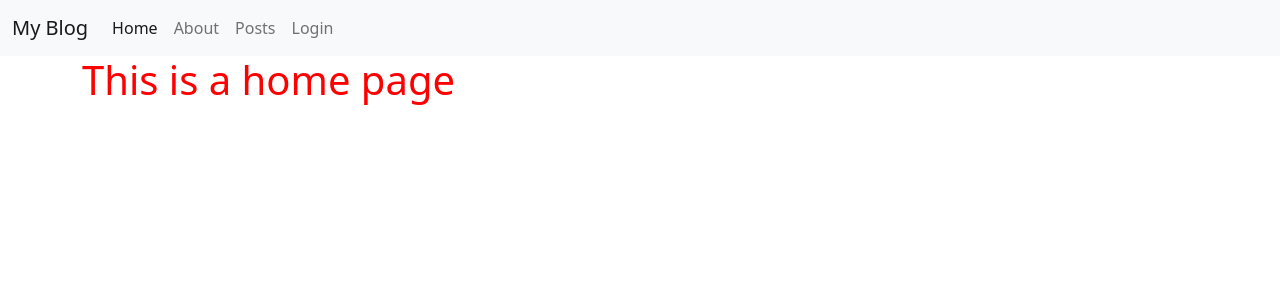
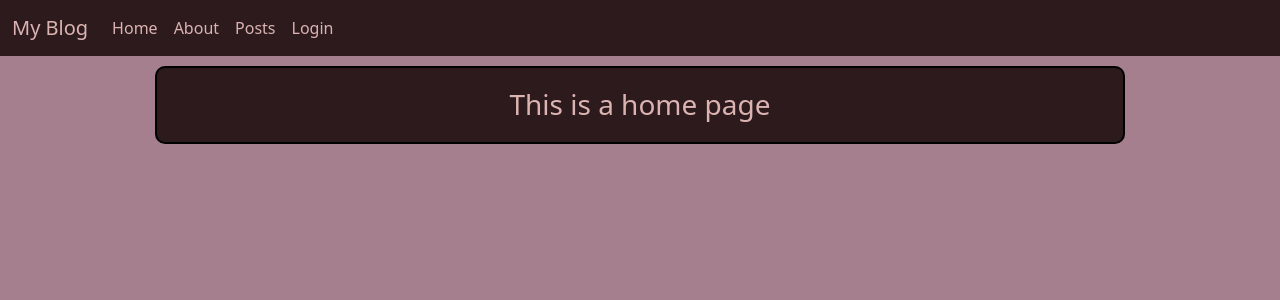
Before and after one commit to meganpaquin/FSDI_112-Blog, a Django app: page / in a window 1280 px wide. Shown: the top 300 px of the page. Run offline with Django 4.2, Linux system fonts and the light colour scheme.

Commit message:
add styles, add whitenoise, add heroku, add security

```diff
--- a/static/css/base.css
+++ b/static/css/base.css
@@ -1,3 +1,91 @@
 h1{
-    color: red;
+    text-align: center;
+    background-color: #2C1A1D;
+    color:  #DBB3B1;
+    font-size: 28px;
+    margin: 10px auto;
+    padding: 20px;
+    width: 87%;
+    border: 2px solid black;
+    border-radius: 10px;
+
 }
+
+.card{
+    width: 300px;
+    margin: 10px auto;
+    text-align: left;
+}
+
+.list-container{
+    display: flex;
+    flex-direction: row;
+    flex-wrap: wrap;
+    justify-content: space-evenly;
+    width: 90%;
+    text-align: center;
+    margin: 0 auto;
+}
+
+.navbar{
+    background-color: #2C1A1D !important;
+    color: #DBB3B1 !important;
+}
+
+.nav-link, .navbar-brand, .nav-link.active{
+    color: #DBB3B1 !important;
+}
+
+.nav-link:hover, .navbar-brand:hover, .nav-link.active:hover{
+    color: #DBB3B1 !important;
+    font-weight: bold;
+}
+
+body{
+    background-color: #A67F8E;
+}
+
+.card-title a{
+    color: #2C1A1D;
+    text-decoration: none;
+
+}
+
+.card-title a:hover{
+    text-decoration: underline;
+}
+
+.card-btns{
+    width: 100px;
+    text-decoration: none;
+    text-align: center;
+    padding: 10px;
+    background-color: #2C1A1D;
+    color: #DBB3B1;
+    font-size: 12px;
+    border-radius: 10px;
+}
+
+.card-btns:hover{
+    color: #A67F8E;
+    border: 2px solid black;
+    padding: 8px;
+}
+
+.card a{
+    width: 100px;
+}
+
+.author-div{
+    display: flex;
+    flex-direction: row;
+    font-size: 12px;
+    color: gray;
+    justify-content: space-between;
+    text-transform: uppercase;
+}
+
+.card-subtitle{
+    font-size: 18px;
+    margin: 10px auto;
+}
```
Also changed, not shown: templates/posts/list.html (+13 -8 lines), db.sqlite3.
